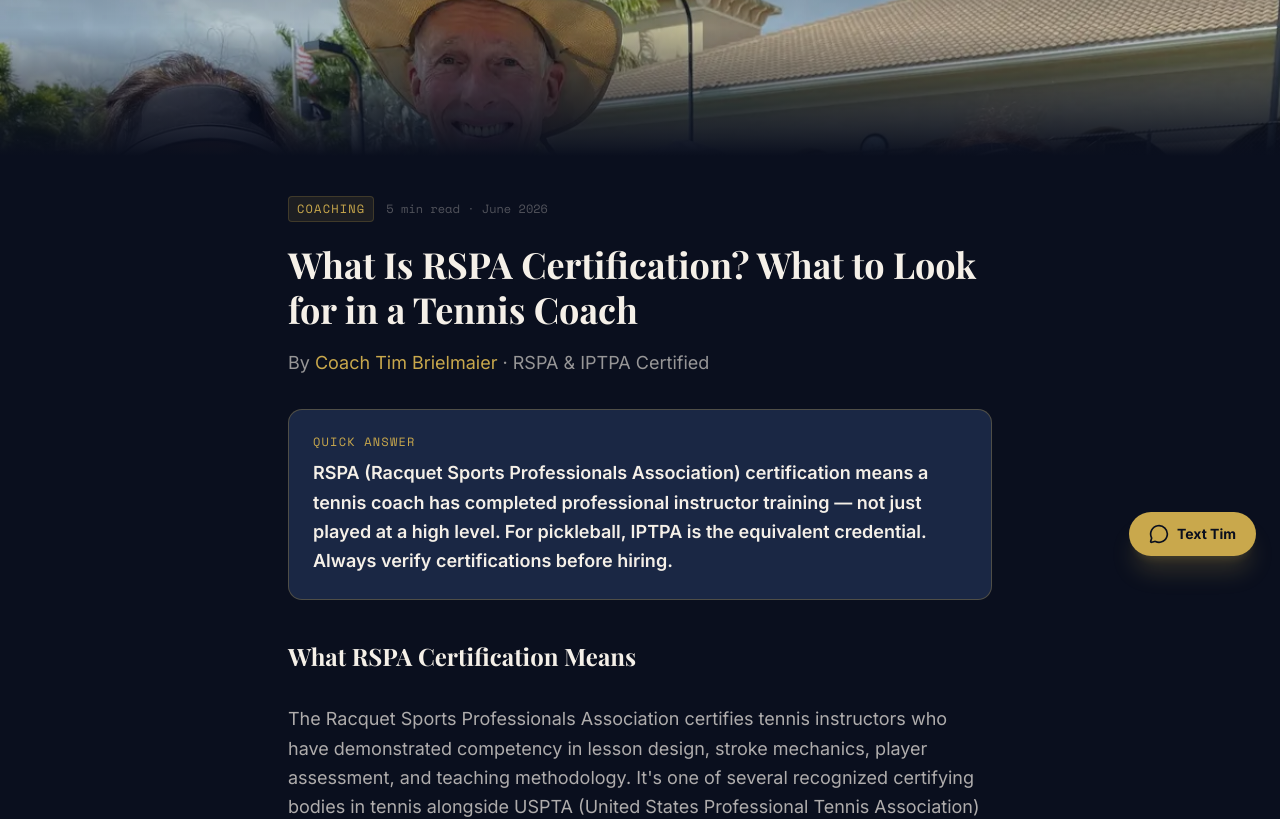
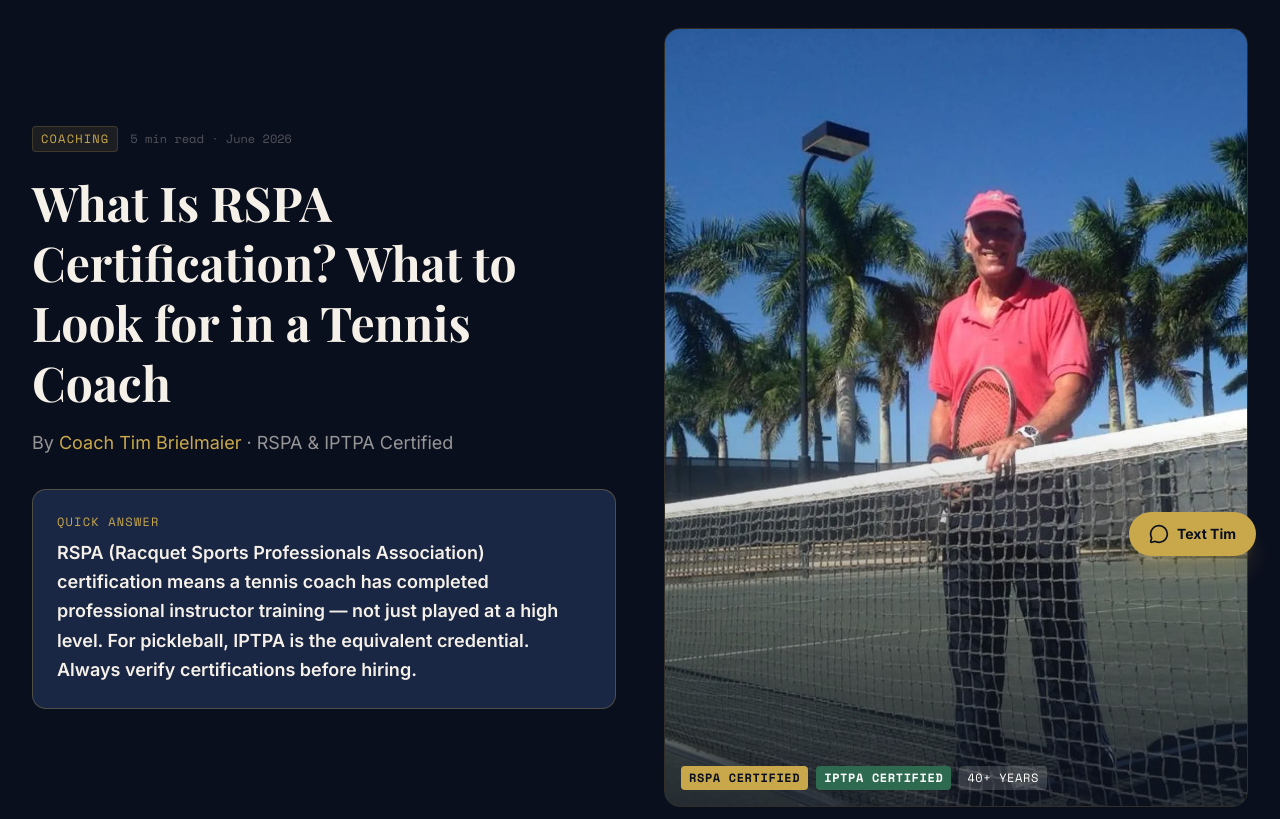
Before and after one commit to Bradpalubicki/hontennis-v2, a Next.js app: page /education/what-is-rspa-certification-tennis-coach in a window 1280 px wide. Shown: the part 220-1039 px from the top of the page. Built offline with nearby package versions, Linux system fonts and the light colour scheme; no server answers; a web font is replaced by a local one.

Commit message:
feat: rspa education page two-column intro with tim portrait

```diff
--- a/src/app/education/what-is-rspa-certification-tennis-coach/page.tsx
+++ b/src/app/education/what-is-rspa-certification-tennis-coach/page.tsx
@@ -38,29 +38,50 @@ export default function RSPACertificationPage() {
       <Breadcrumbs crumbs={[{ label: "Home", href: "/" }, { label: "Education", href: "/education" }, { label: "RSPA Certification & Choosing a Coach" }]} />
 
       <article className="bg-[#0A0F1E]">
-        <div className="relative h-64 w-full overflow-hidden">
-          <Image src="/images/coach-tim-clinic.webp" alt="RSPA certified tennis coach Tim Brielmaier" fill className="object-cover object-top" sizes="100vw" priority />
-          <div className="absolute inset-0 bg-gradient-to-b from-[#0A0F1E]/50 via-[#0A0F1E]/20 to-[#0A0F1E]" />
-        </div>
 
-        <div className="max-w-3xl mx-auto px-4 sm:px-6 lg:px-8 py-10">
+        {/* Two-column intro — text left, Tim portrait right */}
+        <div className="max-w-7xl mx-auto px-4 sm:px-6 lg:px-8 pt-32 pb-16">
+          <div className="grid grid-cols-1 lg:grid-cols-2 gap-12 items-center">
+            {/* Left — title + byline + quick answer */}
+            <div>
               <div className="flex items-center gap-3 mb-5">
                 <span className="text-xs font-mono uppercase tracking-widest bg-[#C9A84C]/10 text-[#C9A84C] border border-[#C9A84C]/20 px-2 py-1 rounded">Coaching</span>
                 <span className="text-[#F5F0E8]/30 text-xs font-mono">5 min read · June 2026</span>
               </div>
-          <h1 className="text-3xl sm:text-4xl font-bold text-[#F5F0E8] mb-4 leading-tight" style={{ fontFamily: "var(--font-playfair)" }}>
+              <h1 className="text-3xl sm:text-4xl lg:text-5xl font-bold text-[#F5F0E8] mb-4 leading-tight" style={{ fontFamily: "var(--font-playfair)" }}>
                 What Is RSPA Certification? What to Look for in a Tennis Coach
               </h1>
               <p className="text-[#F5F0E8]/60 text-lg leading-relaxed mb-8">
                 By <Link href="/about" className="text-[#C9A84C] hover:underline">Coach Tim Brielmaier</Link> · RSPA & IPTPA Certified
               </p>
-
-          <div className="rounded-xl border border-[#C9A84C]/30 bg-[#1A2744] p-6 mb-10">
+              <div className="rounded-xl border border-[#C9A84C]/30 bg-[#1A2744] p-6">
                 <p className="text-xs font-mono uppercase tracking-widest text-[#C9A84C] mb-2">Quick Answer</p>
                 <p className="text-[#F5F0E8] text-lg font-semibold leading-relaxed">
                   RSPA (Racquet Sports Professionals Association) certification means a tennis coach has completed professional instructor training — not just played at a high level. For pickleball, IPTPA is the equivalent credential. Always verify certifications before hiring.
                 </p>
               </div>
+            </div>
+            {/* Right — Tim portrait */}
+            <div className="relative w-full aspect-[3/4] rounded-2xl overflow-hidden border border-[#C9A84C]/20">
+              <Image
+                src="/images/coach-tim-portrait.webp"
+                alt="Coach Tim Brielmaier — RSPA certified tennis instructor, Space Coast Florida"
+                fill
+                className="object-cover object-top"
+                sizes="(max-width: 1024px) 100vw, 50vw"
+                priority
+              />
+              <div className="absolute inset-0 bg-gradient-to-t from-[#0A0F1E]/70 via-transparent to-transparent" />
+              <div className="absolute bottom-4 left-4 right-4 flex gap-2 flex-wrap">
+                <span className="text-xs font-mono tracking-wider uppercase bg-[#C9A84C] text-[#0A0F1E] px-2 py-1 rounded font-bold">RSPA Certified</span>
+                <span className="text-xs font-mono tracking-wider uppercase bg-[#2D6A4F] text-white px-2 py-1 rounded font-bold">IPTPA Certified</span>
+                <span className="text-xs font-mono tracking-wider uppercase bg-white/15 text-white px-2 py-1 rounded">40+ Years</span>
+              </div>
+            </div>
+          </div>
+        </div>
+
+        <div className="max-w-3xl mx-auto px-4 sm:px-6 lg:px-8 pb-10">
 
           <div className="space-y-8 text-[#F5F0E8]/70 text-lg leading-relaxed">
             <h2 className="text-2xl font-bold text-[#F5F0E8]" style={{ fontFamily: "var(--font-playfair)" }}>What RSPA Certification Means</h2>
```
Lines whose indentation alone changed are shown as unchanged.
